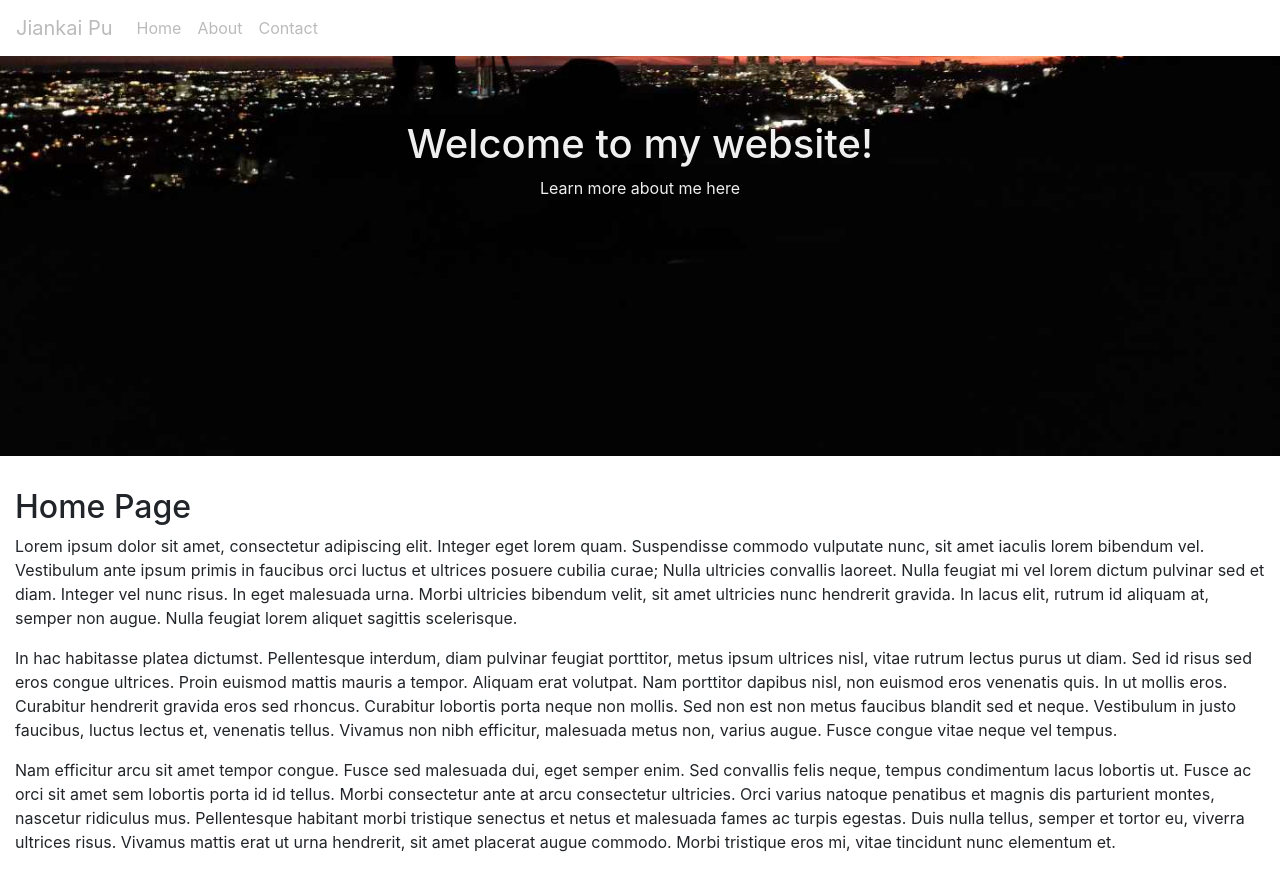
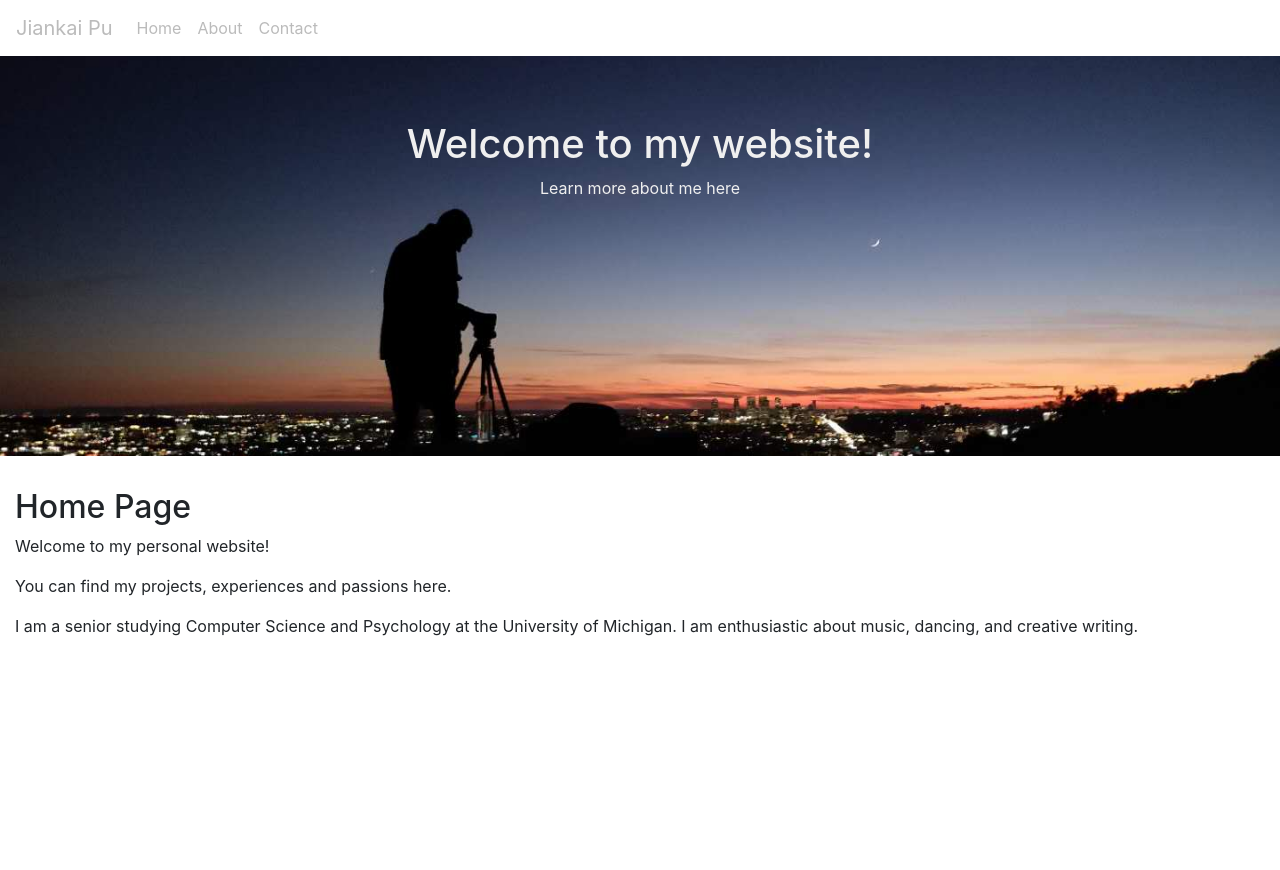
Before and after one commit to kevinpjk/website, a React (Create React App) app: page /#/ in a window 1280 px wide. After the commit the page ends 800 px from the top, so only its background shows below. Built offline with nearby package versions, Linux system fonts and the light colour scheme.

Commit message:
Modified navbar and homepage

```diff
--- a/src/Home.js
+++ b/src/Home.js
@@ -1,12 +1,13 @@
 import React from 'react'
-
+// TODO: a div with three columns on projects (endless runner, search engine, )
+// a div with three columns on interests
 export const Home = () => {
     return (
         <div>
             <h2>Home Page</h2>
-            <p>Lorem ipsum dolor sit amet, consectetur adipiscing elit. Integer eget lorem quam. Suspendisse commodo vulputate nunc, sit amet iaculis lorem bibendum vel. Vestibulum ante ipsum primis in faucibus orci luctus et ultrices posuere cubilia curae; Nulla ultricies convallis laoreet. Nulla feugiat mi vel lorem dictum pulvinar sed et diam. Integer vel nunc risus. In eget malesuada urna. Morbi ultricies bibendum velit, sit amet ultricies nunc hendrerit gravida. In lacus elit, rutrum id aliquam at, semper non augue. Nulla feugiat lorem aliquet sagittis scelerisque.</p>
-            <p>In hac habitasse platea dictumst. Pellentesque interdum, diam pulvinar feugiat porttitor, metus ipsum ultrices nisl, vitae rutrum lectus purus ut diam. Sed id risus sed eros congue ultrices. Proin euismod mattis mauris a tempor. Aliquam erat volutpat. Nam porttitor dapibus nisl, non euismod eros venenatis quis. In ut mollis eros. Curabitur hendrerit gravida eros sed rhoncus. Curabitur lobortis porta neque non mollis. Sed non est non metus faucibus blandit sed et neque. Vestibulum in justo faucibus, luctus lectus et, venenatis tellus. Vivamus non nibh efficitur, malesuada metus non, varius augue. Fusce congue vitae neque vel tempus.</p>
-            <p>Nam efficitur arcu sit amet tempor congue. Fusce sed malesuada dui, eget semper enim. Sed convallis felis neque, tempus condimentum lacus lobortis ut. Fusce ac orci sit amet sem lobortis porta id id tellus. Morbi consectetur ante at arcu consectetur ultricies. Orci varius natoque penatibus et magnis dis parturient montes, nascetur ridiculus mus. Pellentesque habitant morbi tristique senectus et netus et malesuada fames ac turpis egestas. Duis nulla tellus, semper et tortor eu, viverra ultrices risus. Vivamus mattis erat ut urna hendrerit, sit amet placerat augue commodo. Morbi tristique eros mi, vitae tincidunt nunc elementum et.</p>
+            <p>Welcome to my personal website!</p>
+            <p>You can find my projects, experiences and passions here.</p>
+            <p>I am a senior studying Computer Science and Psychology at the University of Michigan. I am enthusiastic about music, dancing, and creative writing.</p>
         </div>
     )
 }
--- a/src/components/NavBar.js
+++ b/src/components/NavBar.js
@@ -4,14 +4,14 @@
 
 const Styles = styled.div `
     .navbar {
-        background: transparent;
+        background: none;
     }
 
     .navbar-brand, .navbar-nav .nav-link {
         color: #bbb;
 
         &:hover {
-            color: white;
+            color: black;
         }
     }
 `;
@@ -23,7 +23,7 @@
             <Navbar.Toggle aria-controls="responsive-navbar-nav" />
             <Navbar.Collapse id="responsive-navbar-nav">
                 <Nav></Nav>
-                <Nav pullRight classname="mr-auto">
+                <Nav classname="mr-auto">
                     <Nav.Item><Nav.Link href="/website/#">Home</Nav.Link></Nav.Item>
                     <Nav.Item><Nav.Link href="/website/#/about">About</Nav.Link></Nav.Item>
                     <Nav.Item><Nav.Link href="/website/#/contact">Contact</Nav.Link></Nav.Item>
```
Also changed, not shown: 1 other file (tests, documents, lock files or other folders).
